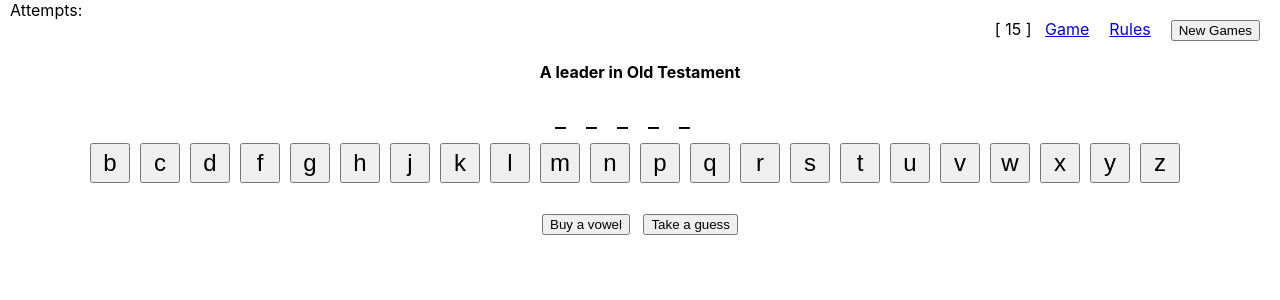
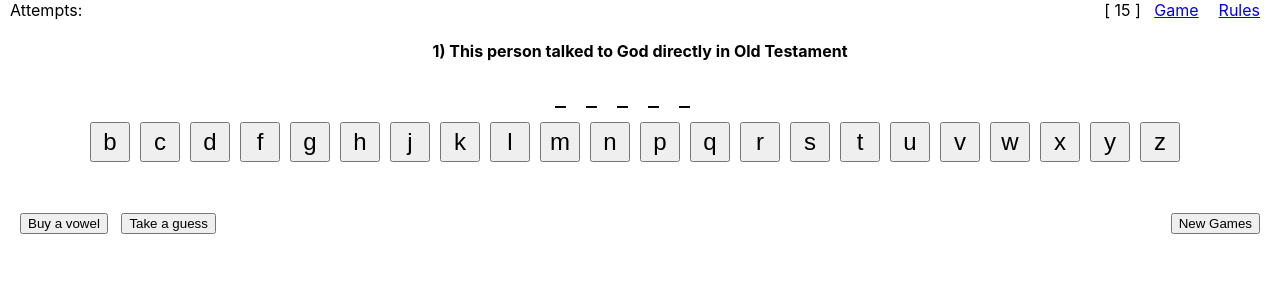
Before and after one commit to cmak9149/wheeloffortune, a React (Create React App) app: page / in a window 1280 px wide. Shown: the top 300 px of the page. Built offline with nearby package versions, Linux system fonts and the light colour scheme.

Commit message:
make game to be played by individual

```diff
--- a/src/App.css
+++ b/src/App.css
@@ -94,3 +94,9 @@ main {
   height: 40px;
   margin-bottom: 10px;
 }
+
+.game-control {
+  display: flex;
+  justify-content: space-between;
+  padding: 20px;
+}
--- a/src/components/Header.js
+++ b/src/components/Header.js
@@ -2,7 +2,7 @@ import { useGame } from "../contexts/GameContext";
 import { Link } from "react-router-dom";
 
 const Header = () => {
-  const {token, footerDisplay, getNextGame} = useGame();
+  const {token, footerDisplay} = useGame();
   return (
     <header>
         <div>Attempts: {footerDisplay}</div>
@@ -10,7 +10,6 @@ const Header = () => {
             <span>[ {token} ]</span>&nbsp;&nbsp;&nbsp;
             <Link to="/">Game</Link>
             <Link to="/rules">Rules</Link>
-            <button onClick={getNextGame}>New Games</button>
         </div>
     </header>
   )
--- a/src/components/Phase.js
+++ b/src/components/Phase.js
@@ -3,7 +3,7 @@ import { useGame } from "../contexts/GameContext";
 
 const Phase = () => {
   const allConsonants = ["b", "c", "d", "f", "g", "h", "j", "k", "l", "m", "n", "p", "q", "r", "s", "t", "u", "v", "w", "x", "y", "z"]
-  const { tryAGuess, buyAVowel, addLetter, gameInit, phaseDisplay, hint} = useGame();
+  const { tryAGuess, buyAVowel, addLetter, gameInit, phaseDisplay, hint, hasMoreGrame, gameEnd, getNextGame} = useGame();
   const [ consonants, setConsonants ] = useState(allConsonants);
 
   useEffect(() => {
@@ -26,6 +26,14 @@ const Phase = () => {
     }
   }
 
+  const tryNextGame = () => {
+    let text = "Are you sure to give up this game?";
+    if (window.confirm(text) == true) {
+      getNextGame( );
+      setConsonants(allConsonants);
+    }
+  }
+
   return (
     <div>
         <h4>{hint}</h4>
@@ -40,12 +48,21 @@ const Phase = () => {
         <br />
         <div className="responseSection">
           {consonants.map(c => {
-            return <button key={c} className="letterKey" onClick={ () => { tryAConsonant(c) } } >{c}</button>
+            return <button  disabled={gameEnd} key={c} className="letterKey" onClick={ () => { tryAConsonant(c) } } >{c}</button>
           })}
           <br />
           <br />
-          <button onClick={buyAVowel}>Buy a vowel</button>&nbsp;&nbsp;&nbsp;
-          <button onClick={takeAGuess}>Take a guess</button>
+          <div className="game-control">
+            <div>
+              <button disabled={gameEnd} onClick={buyAVowel}>Buy a vowel</button>&nbsp;&nbsp;&nbsp;
+              <button disabled={gameEnd} onClick={takeAGuess}>Take a guess</button>
+            </div>
+            <div>
+              <button disabled={!hasMoreGrame} onClick={tryNextGame}>New Games</button>
+            </div>
+          </div>
+
+
         </div>
 
     </div>
--- a/src/contexts/GameContext.js
+++ b/src/contexts/GameContext.js
@@ -14,6 +14,7 @@ var GameContextProvider = ({children}) => {
     const [hint, setHint] = useState("");
     const [footerDisplay, setFooterDisplay] = useState("");
     const [hasMoreGrame, setHasMoreGame] = useState(false);
+    const [gameEnd, setGameEnd] = useState(false);
 
     const gameInit = () => {
         if (currentPhase < 0) {
@@ -56,7 +57,8 @@ var GameContextProvider = ({children}) => {
         setVowels(Object.keys(vowelsInAnswer));
         setPhase(phaseTmp);
         setPhaseDisplay(phaseDisplayTmp);
-        setHint(loadingHint);
+        const hintIndex = (currentPhase < 0)? 1: currentPhase + 2;
+        setHint(hintIndex + ") " +  loadingHint);
         setFooterDisplay("");
     }
 
@@ -132,6 +134,11 @@ var GameContextProvider = ({children}) => {
             toast.info("You got it right: " + santizeAnswer);
             getNextGame();
             setToken(newBalance);
+            if (currentPhase === Phases.length  - 1) {
+                setGameEnd(true);
+                window.alert("Congradulation. You completed the game");
+            }
+
             return true;
         } else {
             setToken(newBalance);
@@ -141,16 +148,19 @@ var GameContextProvider = ({children}) => {
     }
 
     const getNextGame = () => {
-        setCurrentPhase(currentPhase + 1);
-        const {phase, hint} = Phases[currentPhase + 1];
-        initPhase(phase, hint);
+        if (currentPhase < Phases.length  - 1) {
+            setCurrentPhase(currentPhase + 1);
+            const {phase, hint} = Phases[currentPhase + 1];
+            initPhase(phase, hint);
+            setHasMoreGame(Phases.length > currentPhase + 2);
+        }
     }
 
     const showAnswer = () => {
         setPhaseDisplay(phase);
     }
 
-    const gameApi = {token, tryAGuess, phaseDisplay, hint, footerDisplay, hasMoreGrame, gameInit, buyAVowel, showAnswer, getNextGame, addLetter}
+    const gameApi = {token, tryAGuess, phaseDisplay, hint, footerDisplay, hasMoreGrame, gameEnd, gameInit, buyAVowel, showAnswer, getNextGame, addLetter}
     return <GameContext.Provider value={gameApi}>
         {children}
     </GameContext.Provider>
--- a/src/data/phases.json
+++ b/src/data/phases.json
@@ -1,8 +1,8 @@
 [
-    { "phase": "Moses", "hint": "A leader in Old Testament" },
+    { "phase": "Moses", "hint": "This person talked to God directly in Old Testament" },
     { "phase": "John", "hint": "One of the Jesus's disciples" },
-    { "phase": "Joseph", "hint": "A man in old Testament" },
-    { "phase": "David", "hint": "A person in Old Testament" },
-    { "phase": "fishman", "hint": "A job in New Testament time" },
+    { "phase": "Joseph", "hint": "This man was a slave, prisoner and high rank officer in old Testament" },
+    { "phase": "David", "hint": "A king in Old Testament" },
+    { "phase": "fishman", "hint": "A job in New Testament time (singular)" },
     { "phase": "Samson", "hint": "A judge in old Testament" }
 ]
--- a/src/index.js
+++ b/src/index.js
@@ -14,7 +14,7 @@ root.render(
   <React.StrictMode>
     <GameContextProvider>
       <BrowserRouter>
-        <ToastContainer closeButton={false} autoClose={2000} position={"top-right"} />
+        <ToastContainer closeButton={false} autoClose={500} position={"top-right"} />
         <Header />
         <App />
       </BrowserRouter>
```
